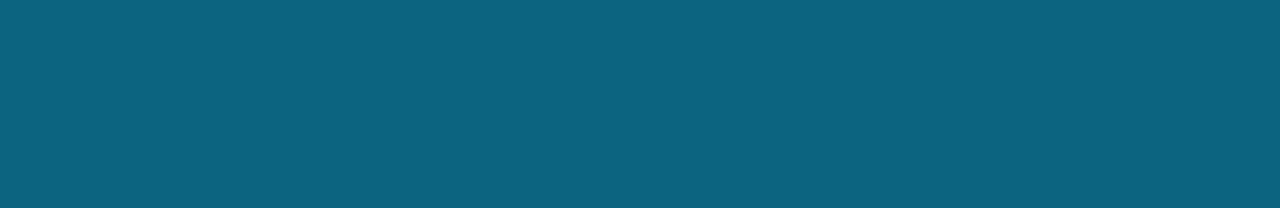
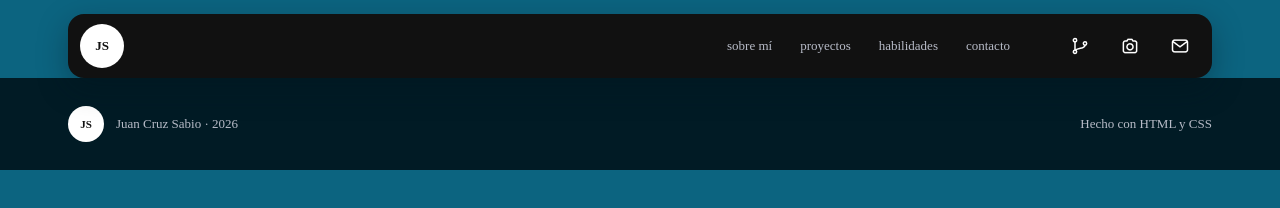
Before and after one commit to juancruzsb/Portafolio-Juan, an Astro site: page / in a window 1280 px wide. Built offline with nearby package versions, Linux system fonts and the light colour scheme; Astro itself is replaced by a stand-in of ours.

Commit message:
Add header and footer

```diff
--- /dev/null
+++ b/src/components/Footer.astro
@@ -0,0 +1,44 @@
+<footer>
+	<div class="wrap inner">
+		<a class="logo" href="#inicio" aria-label="Volver al inicio">JS</a>
+		<p>Juan Cruz Sabio · 2026</p>
+		<p class="made">Hecho con HTML y CSS</p>
+	</div>
+</footer>
+
+<style>
+	footer {
+		background: var(--bg-footer);
+	}
+
+	.inner {
+		display: flex;
+		align-items: center;
+		gap: calc(12 * var(--u));
+		min-height: calc(92 * var(--u));
+	}
+
+	.logo {
+		display: grid;
+		place-items: center;
+		flex: none;
+		width: calc(36 * var(--u));
+		height: calc(36 * var(--u));
+		border-radius: 50%;
+		background: var(--white);
+		color: var(--bg-dark);
+		font-size: calc(11 * var(--u));
+		font-weight: 800;
+		text-decoration: none;
+	}
+
+	p {
+		font-size: calc(13 * var(--u));
+		color: var(--muted);
+	}
+
+	.made {
+		margin-left: auto;
+		text-align: right;
+	}
+</style>
--- /dev/null
+++ b/src/components/GitIcon.astro
@@ -0,0 +1,22 @@
+---
+interface Props {
+	class?: string;
+}
+
+const { class: className } = Astro.props;
+---
+
+<svg
+	class={className}
+	viewBox="0 0 24 24"
+	fill="none"
+	stroke="currentColor"
+	stroke-width="1.8"
+	stroke-linecap="round"
+	aria-hidden="true"
+>
+	<path d="M6 7v10M18 11c0 4-6 3-12 6"></path>
+	<circle cx="6" cy="5" r="2"></circle>
+	<circle cx="6" cy="19" r="2"></circle>
+	<circle cx="18" cy="9" r="2"></circle>
+</svg>
--- /dev/null
+++ b/src/components/Header.astro
@@ -0,0 +1,123 @@
+---
+import { Image } from 'astro:assets';
+import instagram from '../assets/contacto/instagram.png';
+import email from '../assets/contacto/email.png';
+import GitIcon from './GitIcon.astro';
+
+const links = [
+	{ href: '#sobre-mi', label: 'sobre mí' },
+	{ href: '#proyectos', label: 'proyectos' },
+	{ href: '#habilidades', label: 'habilidades' },
+	{ href: '#contacto', label: 'contacto' },
+];
+---
+
+<header>
+	<nav class="wrap" aria-label="Secciones">
+		<a class="logo" href="#inicio" aria-label="Volver al inicio">JS</a>
+
+		<div class="links">
+			{links.map((link) => <a href={link.href}>{link.label}</a>)}
+		</div>
+
+		<div class="icons">
+			<a href="https://github.com/juancruzsb" aria-label="GitHub de Juan Cruz">
+				<GitIcon class="icon" />
+			</a>
+			<a href="https://instagram.com/juancruz.sb" aria-label="Instagram de Juan Cruz">
+				<Image class="icon" src={instagram} alt="" loading="eager" />
+			</a>
+			<a href="mailto:sabiojuancruz2@gmail.com" aria-label="Email de contacto">
+				<Image class="icon" src={email} alt="" loading="eager" />
+			</a>
+		</div>
+	</nav>
+</header>
+
+<style>
+	/* Figma: header de 78px con la barra (64px) a 14px del borde superior */
+	header {
+		position: sticky;
+		top: 0;
+		z-index: 10;
+		height: calc(78 * var(--u));
+		padding-top: calc(14 * var(--u));
+		box-sizing: border-box;
+	}
+
+	nav {
+		display: flex;
+		align-items: center;
+		height: calc(64 * var(--u));
+		padding-inline: calc(12 * var(--u));
+		box-sizing: border-box;
+		border-radius: calc(16 * var(--u));
+		background: var(--bg-dark);
+		box-shadow: 0 calc(10 * var(--u)) calc(30 * var(--u)) #01141c59;
+	}
+
+	a {
+		color: inherit;
+		text-decoration: none;
+	}
+
+	.logo {
+		display: grid;
+		place-items: center;
+		width: calc(44 * var(--u));
+		height: calc(44 * var(--u));
+		border-radius: 50%;
+		background: var(--white);
+		color: var(--bg-dark);
+		font-size: calc(13 * var(--u));
+		font-weight: 800;
+	}
+
+	.links {
+		display: flex;
+		gap: calc(28 * var(--u));
+		margin-left: auto;
+		font-size: calc(13 * var(--u));
+		line-height: 1.65;
+		color: var(--muted);
+	}
+
+	.icons {
+		display: flex;
+		gap: calc(10 * var(--u));
+		margin-left: calc(50 * var(--u));
+	}
+
+	.icons a {
+		display: grid;
+		place-items: center;
+		width: calc(40 * var(--u));
+		height: calc(40 * var(--u));
+		color: var(--white);
+		transition: opacity 0.2s;
+	}
+
+	.icons :global(.icon) {
+		width: calc(20 * var(--u));
+		height: calc(20 * var(--u));
+	}
+
+	.links a:hover {
+		color: var(--white);
+	}
+
+	.icons a:hover {
+		opacity: 0.7;
+	}
+
+	/* ---- Pantallas más angostas ---- */
+	@media (max-width: 700px) {
+		.links {
+			display: none;
+		}
+
+		.icons {
+			margin-left: auto;
+		}
+	}
+</style>
--- a/src/pages/index.astro
+++ b/src/pages/index.astro
@@ -1,7 +1,11 @@
 ---
 import Layout from '../layouts/Layout.astro';
+import Header from '../components/Header.astro';
+import Footer from '../components/Footer.astro';
 ---
 
 <Layout title="Portfolio | Juan Cruz Sabio">
+	<Header />
 	<main></main>
+	<Footer />
 </Layout>
```
Also changed, not shown: src/assets/contacto/email.png (added), src/assets/contacto/instagram.png (added).
